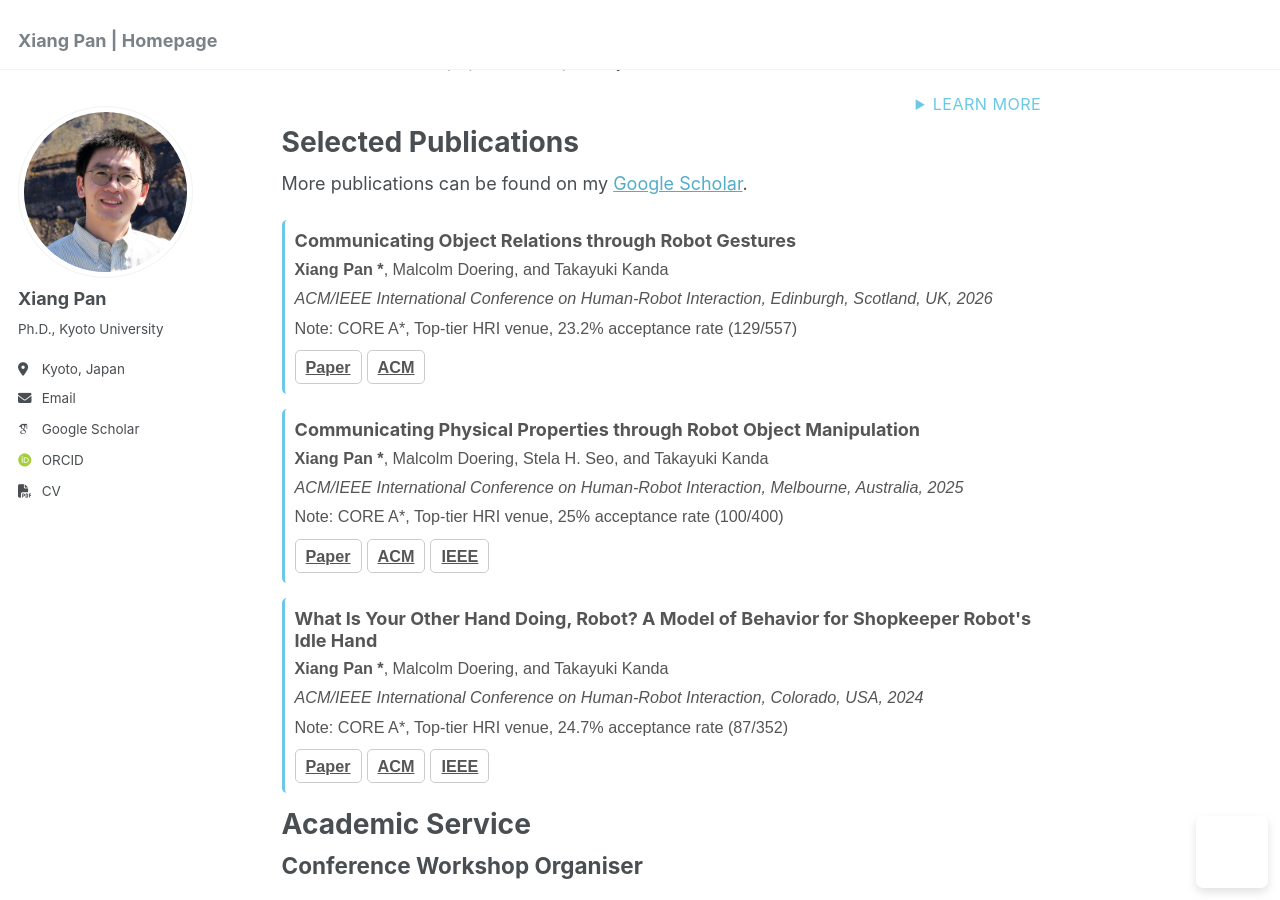
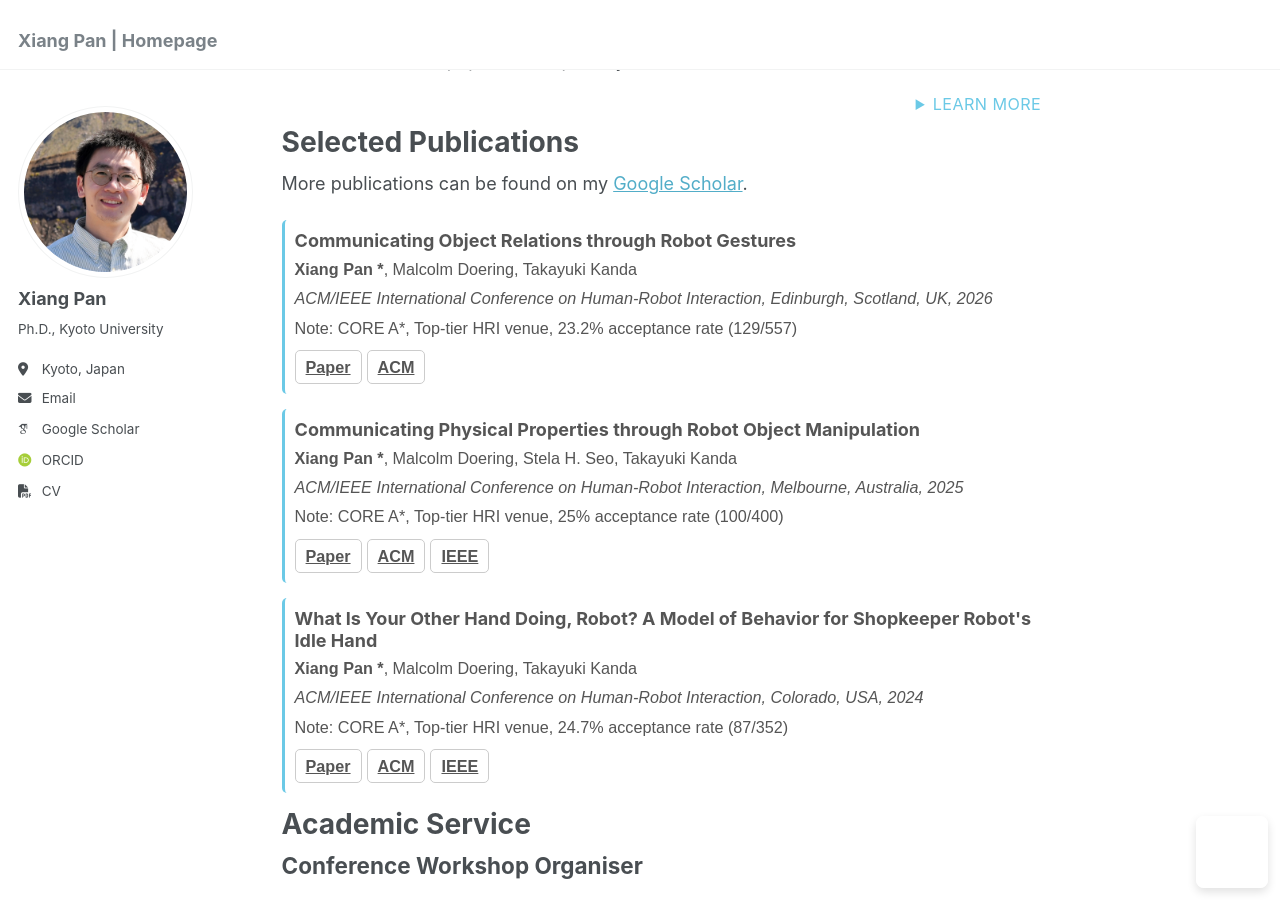
Before and after one commit to pan-xiang/pan-xiang.github.io, a Jekyll site: the page built from _pages/about.md, in a window 1280 px wide and 900 px high, scrolled down 569 px. Built offline with Jekyll 4.4.1, drawn with Linux system fonts in a browser that asks for light colours; some web fonts are replaced; a script that is not in the unit is left out.

Commit message:
Update about.md

```diff
--- a/_pages/about.md
+++ b/_pages/about.md
@@ -49,7 +49,7 @@ More publications can be found on my [Google Scholar](https://scholar.google.com
 <div class="publications">
   <div class="pub-item">
     <h3>Communicating Object Relations through Robot Gestures</h3>
-    <p><strong>Xiang Pan *</strong>, Malcolm Doering, and Takayuki Kanda</p>
+    <p><strong>Xiang Pan *</strong>, Malcolm Doering, Takayuki Kanda</p>
     <p><em>ACM/IEEE International Conference on Human-Robot Interaction, Edinburgh, Scotland, UK, 2026</em></p>
     <p>Note: CORE A*, Top-tier HRI venue, 23.2% acceptance rate  (129/557)</p>
     <div class="links">
@@ -60,7 +60,7 @@ More publications can be found on my [Google Scholar](https://scholar.google.com
 
   <div class="pub-item">
     <h3>Communicating Physical Properties through Robot Object Manipulation</h3>
-    <p><strong>Xiang Pan *</strong>, Malcolm Doering, Stela H. Seo, and Takayuki Kanda</p>
+    <p><strong>Xiang Pan *</strong>, Malcolm Doering, Stela H. Seo, Takayuki Kanda</p>
     <p><em>ACM/IEEE International Conference on Human-Robot Interaction, Melbourne, Australia, 2025</em></p>
     <p>Note: CORE A*, Top-tier HRI venue, 25% acceptance rate (100/400)</p>
     <div class="links">
@@ -72,7 +72,7 @@ More publications can be found on my [Google Scholar](https://scholar.google.com
 
   <div class="pub-item">
     <h3>What Is Your Other Hand Doing, Robot? A Model of Behavior for Shopkeeper Robot's Idle Hand</h3>
-    <p><strong>Xiang Pan *</strong>, Malcolm Doering, and Takayuki Kanda</p>
+    <p><strong>Xiang Pan *</strong>, Malcolm Doering, Takayuki Kanda</p>
     <p><em>ACM/IEEE International Conference on Human-Robot Interaction, Colorado, USA, 2024</em></p>
     <p>Note: CORE A*, Top-tier HRI venue, 24.7% acceptance rate (87/352)</p>
     <div class="links">
@@ -84,7 +84,7 @@ More publications can be found on my [Google Scholar](https://scholar.google.com
 
   <!-- <div class="pub-item">
     <h3>Efficient Barcode Localization Method for Low-Quality Images</h3>
-    <p><strong>Xiang Pan</strong>, Dong Li, Weijia Wu, and Hong Zhou *</p>
+    <p><strong>Xiang Pan</strong>, Dong Li, Weijia Wu, Hong Zhou *</p>
     <p><em>International Conference on Graphics and Signal Processing, Hong Kong, China, 2019</em></p>
     <div class="links">
       <a href="files/ICGSP2019.pdf" class="button" target="_blank">Paper</a>
```
